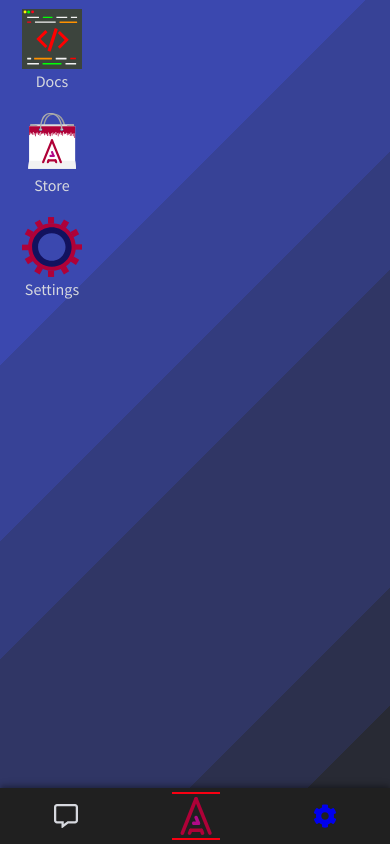
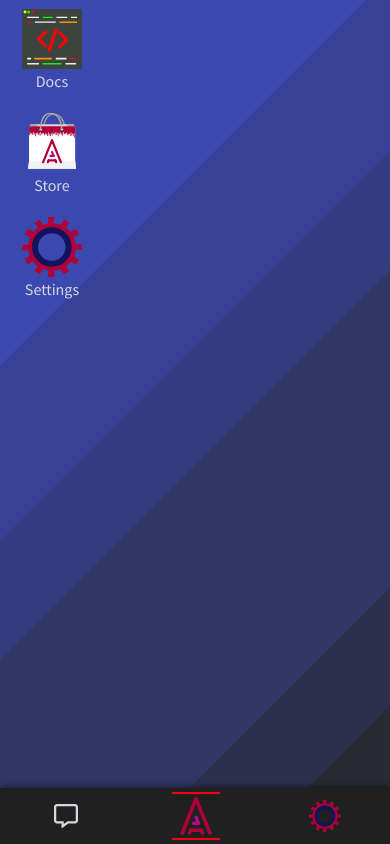
Before and after one commit to misshu1/eleven-windows-v2, a React (Create React App) app: page / in a window 390 px wide. Built offline with nearby package versions, Linux system fonts and the light colour scheme.

Commit message:
design fixes

```diff
--- a/src/App.js
+++ b/src/App.js
@@ -11,7 +11,6 @@
     faExclamationTriangle,
     faTimes,
     faSitemap,
-    faCog,
     faWindowMinimize,
     faUserCircle,
     faPowerOff,
@@ -25,7 +24,6 @@
     faExclamationTriangle,
     faTimes,
     faSitemap,
-    faCog,
     faWindowMinimize,
     faUserCircle,
     faPowerOff,
--- a/src/components/desktop/DesktopApp.js
+++ b/src/components/desktop/DesktopApp.js
@@ -11,7 +11,7 @@
     const [icons] = useState([
         {
             iconDisplayName: 'Docs',
-            folderIcon: docsIcon,
+            widgetIcon: docsIcon,
             linkMobile: '/docs',
             appIndexName: 'docs',
             appMinimize: 'docsMinimize',
@@ -19,7 +19,7 @@
         },
         {
             iconDisplayName: 'Store',
-            folderIcon: storeIcon,
+            widgetIcon: storeIcon,
             linkMobile: '/store',
             appIndexName: 'store',
             appMinimize: 'storeMinimize',
@@ -27,7 +27,7 @@
         },
         {
             iconDisplayName: 'Settings',
-            folderIcon: settingsIcon,
+            widgetIcon: settingsIcon,
             linkMobile: '/settings',
             appIndexName: 'settings',
             appMinimize: 'settingsMinimize',
@@ -46,7 +46,7 @@
                     key={item.iconDisplayName}
                     iconName={item.iconDisplayName}
                     linkMobile={item.linkMobile}
-                    folderIcon={item.folderIcon}
+                    widgetIcon={item.widgetIcon}
                     appIndexName={item.appIndexName}
                     appMinimize={item.appMinimize}
                     appOpen={item.appOpen}
--- a/src/components/desktop/DesktopIconApp.js
+++ b/src/components/desktop/DesktopIconApp.js
@@ -9,7 +9,7 @@
 const DesktopIconApp = props => {
     const {
         linkMobile,
-        folderIcon,
+        widgetIcon,
         iconName,
         appIndexName,
         appMinimize,
@@ -20,7 +20,7 @@
     const { activeWindow } = useContext(IndexContext);
 
     const start = useCallback(() => {
-        startApp(appOpen, folderIcon, appIndexName, appMinimize);
+        startApp(appOpen, widgetIcon, appIndexName, appMinimize);
         if (folder[appMinimize] === true) {
             minimizeApp(appMinimize, false);
         }
@@ -31,7 +31,7 @@
         appMinimize,
         appOpen,
         folder,
-        folderIcon,
+        widgetIcon,
         minimizeApp,
         startApp
     ]);
@@ -41,7 +41,7 @@
             {globalApp.isMobile ? (
                 <Link to={linkMobile}>
                     <img
-                        src={folderIcon}
+                        src={widgetIcon}
                         alt={iconName}
                         aria-label={iconName}
                         draggable='false'
@@ -51,7 +51,7 @@
             ) : (
                 <div className='icon' onDoubleClick={start}>
                     <img
-                        src={folderIcon}
+                        src={widgetIcon}
                         alt={iconName}
                         aria-label={iconName}
                         draggable='false'
@@ -67,7 +67,7 @@
 
 DesktopIconApp.propTypes = {
     linkMobile: PropTypes.string.isRequired,
-    folderIcon: PropTypes.string.isRequired,
+    widgetIcon: PropTypes.node.isRequired,
     iconName: PropTypes.node.isRequired,
     appIndexName: PropTypes.string.isRequired,
     appMinimize: PropTypes.string.isRequired,
--- a/src/components/desktop/style/Desktop.js
+++ b/src/components/desktop/style/Desktop.js
@@ -6,7 +6,7 @@
     flex-direction: column;
     user-select: none;
     position: relative;
-    height: calc(100vh - 3.5rem);
+    height: 100%;
     width: 100%;
     color: #d6d8de;
     overflow: hidden;
--- a/src/components/folder/style/AnimateFadeInOut.js
+++ b/src/components/folder/style/AnimateFadeInOut.js
@@ -53,8 +53,8 @@
     position:absolute;
     top: 0;
     left: 0;
-    min-width: fit-content;
-    min-height: fit-content;
+    width: 100%;
+    height: 100%;
     z-index: ${props => props.appIndex};
 
     .folder {
--- a/src/components/folder/style/Folder.js
+++ b/src/components/folder/style/Folder.js
@@ -4,8 +4,8 @@
     display: flex;
     flex-direction: column;
     position: absolute;
-    width: 100vw;
-    height: calc(100vh - 3.5rem);
+    width: 100%;
+    height: 100%;
     background: ${props => props.theme.background};
     color: ${props => props.theme.textColor};
     transition: background 0.2s ease-in-out, color 0.2s ease-in-out;
--- a/src/components/startMenu/rightMenu/WidgetApp.js
+++ b/src/components/startMenu/rightMenu/WidgetApp.js
@@ -41,10 +41,14 @@
         widgetIcon
     ]);
 
+    const startMobile = useCallback(() => {
+        closeApp('startMenuOpen');
+    }, [closeApp]);
+
     return (
         <React.Fragment>
             {globalApp.isMobile ? (
-                <Widget>
+                <Widget onClick={startMobile}>
                     <Link to={linkMobile}>
                         <img
                             src={widgetIcon}
--- a/src/components/taskbar/icons/SettingsIconApp.js
+++ b/src/components/taskbar/icons/SettingsIconApp.js
@@ -1,13 +1,13 @@
 import React from 'react';
 import { Link } from 'react-router-dom';
 import { SettingsContainer } from '../style';
-import { FontAwesomeIcon } from '@fortawesome/react-fontawesome';
+import cogIcon from '../../../assets/images/icons/cog.svg';
 
 const SettingsIconApp = () => {
     return (
         <SettingsContainer>
             <Link to={'/settings'} aria-label='settings'>
-                <FontAwesomeIcon icon={['fa', 'cog']} />
+                <img src={cogIcon} alt='settings' draggable='false' />
             </Link>
         </SettingsContainer>
     );
--- a/src/components/taskbar/style/SettingsContainer.js
+++ b/src/components/taskbar/style/SettingsContainer.js
@@ -3,6 +3,7 @@
 export const SettingsContainer = styled.div`
     width: 33.33%;
     height: 100%;
+    position: relative;
 
     && a {
         display: flex;
@@ -15,6 +16,16 @@
         height: 100%;
         cursor: default;
         transition: color 0.2s ease-in-out;
+
+        img {
+            position: absolute;
+            top: 50%;
+            left: 50%;
+            transform: translate(-50%, -50%);
+            width: 2rem;
+            height: 2rem;
+            border-radius: 0.2rem;
+        }
     }
 
     @media (max-width: 28rem) {
--- a/src/contexts/FolderContext.js
+++ b/src/contexts/FolderContext.js
@@ -11,10 +11,12 @@
         docsOpen: isMobile ? 'open' : 'close',
         calculatorOpen: isMobile ? 'open' : 'close',
         storeOpen: isMobile ? 'open' : 'close',
+        taskManagerOpen: isMobile ? 'open' : 'close',
         settingsMinimize: null,
         docsMinimize: null,
         calculatorMinimize: null,
         storeMinimize: null,
+        taskManagerMinimize: null,
         openApps: []
     });
 
--- a/src/contexts/indexContext.js
+++ b/src/contexts/indexContext.js
@@ -6,7 +6,8 @@
         calculator: 100,
         settings: 100,
         docs: 100,
-        store: 100
+        store: 100,
+        taskManager: 100
     });
 
     const activeWindow = newActive => {
```
